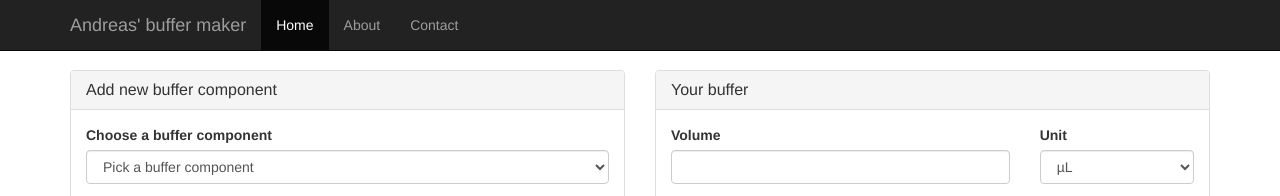
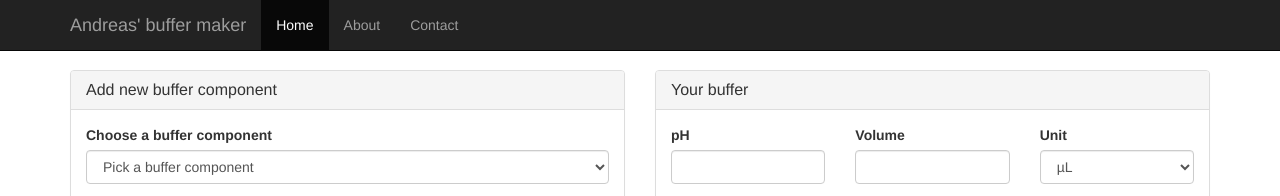
Before and after one commit to AndreasRasmussen/buffer-maker, a plain HTML site: page index.html in a window 1280 px wide. Shown: the top 196 px of the page. Drawn offline with nearby package versions, Linux system fonts and the light colour scheme.

Commit message:
Add pH input field

```diff
--- a/index.html
+++ b/index.html
@@ -92,7 +92,11 @@
                 <div class="panel-body">
 
                     <div class="row">
-                        <div class="form-group col-sm-8">
+                        <div class="form-group col-sm-4">
+                            <label for="bufferpHInput">pH</label>
+                            <input type="number" step="0.1" v-model="buffer.pH" class="form-control" id="bufferpHInput">
+                        </div>
+                        <div class="form-group col-sm-4">
                             <label for="bufferVolumeInput">Volume</label>
                             <input type="number" step="0.1" v-model="buffer.volume" class="form-control" id="bufferVolumeInput">
                         </div>
@@ -154,6 +158,7 @@
             buffer: {
                 volume: 1,
                 unit: 'L',
+                pH: '',
                 components: []
             }
         },
```
